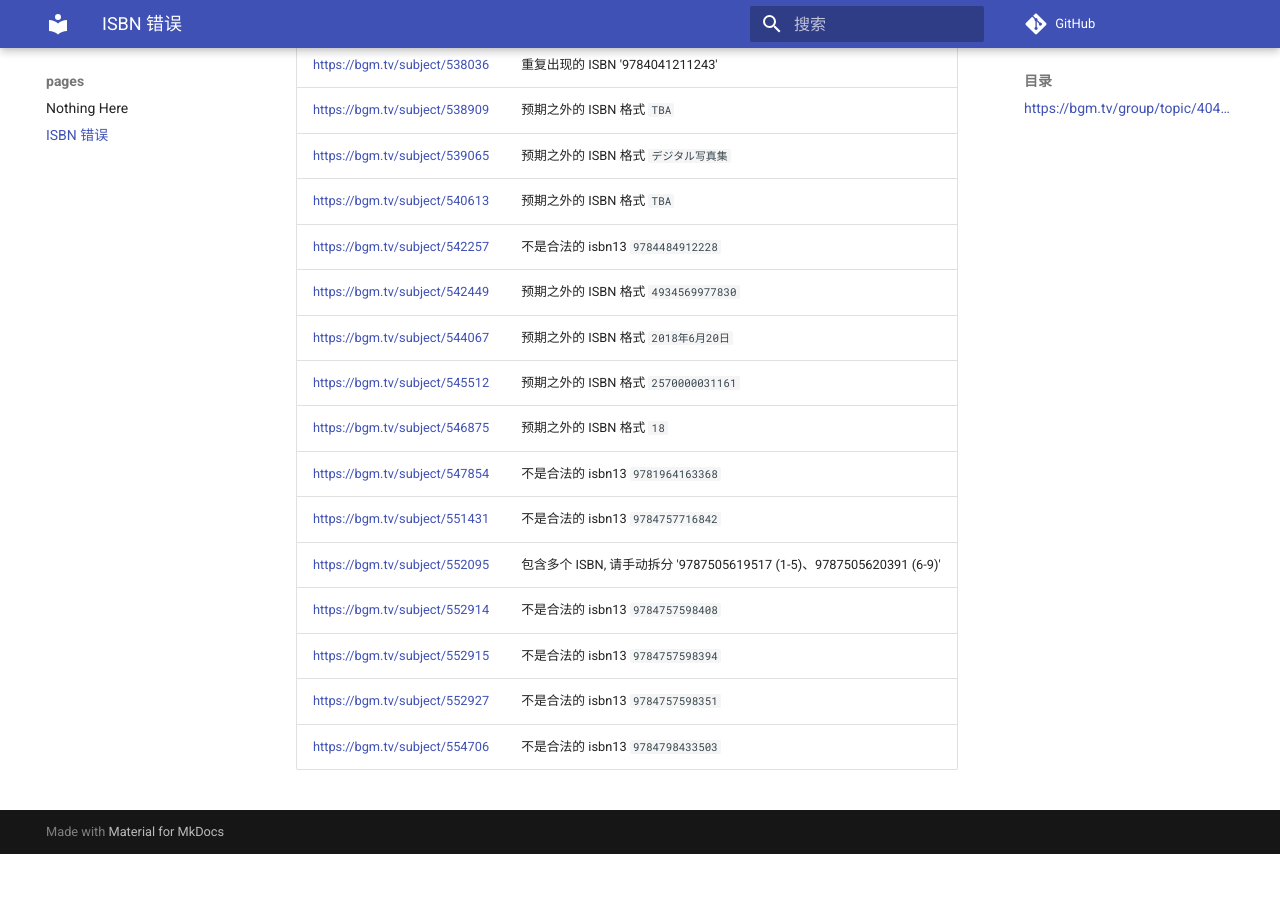
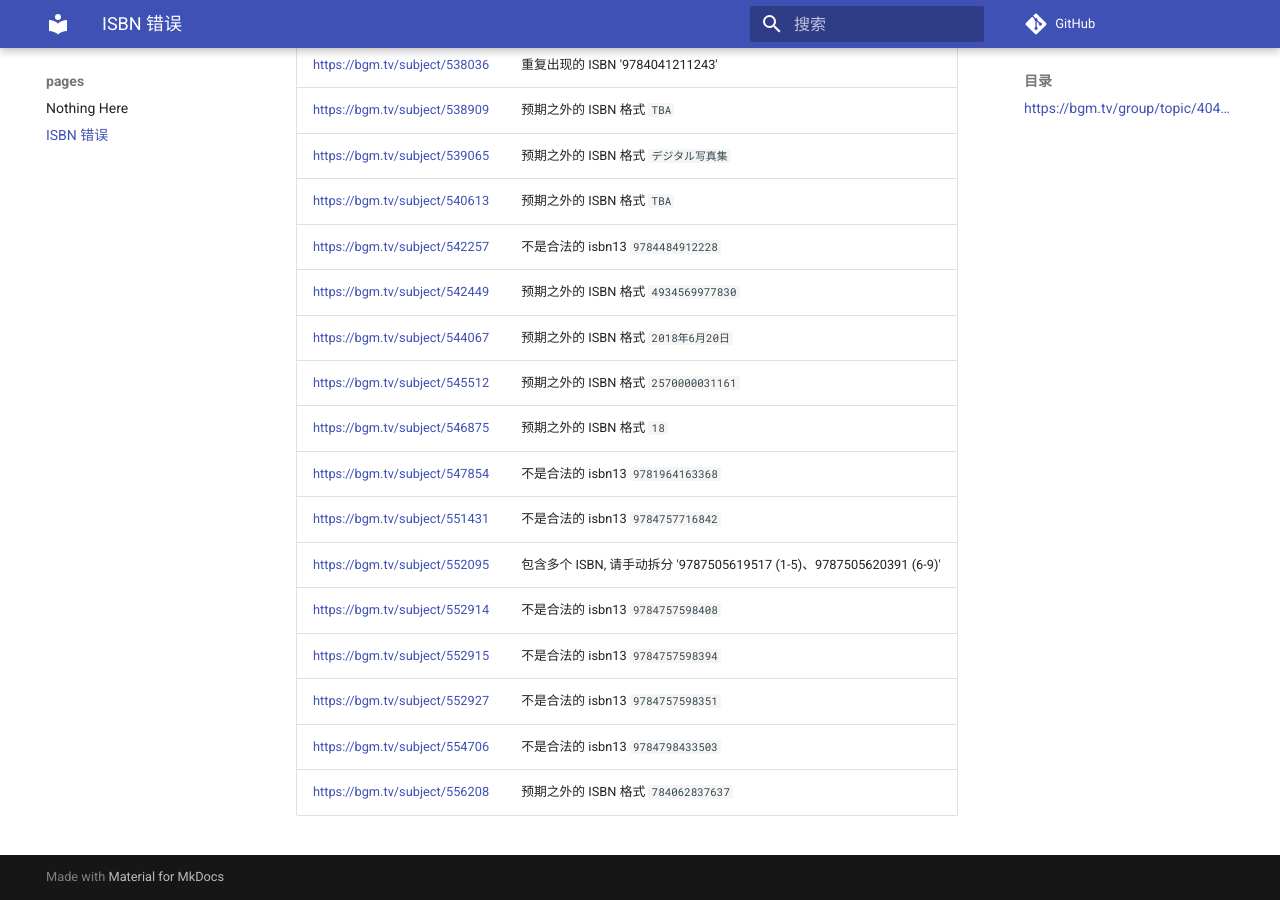
Before and after one commit to trim21/bangumi-pages, an MkDocs documentation site: the page built from docs/isbn.md, in a window 1280 px wide and 900 px high, scrolled down 6778 px. Built offline with MkDocs 1.6.1 and Material for MkDocs 9.7.7, drawn with Linux system fonts in a browser that asks for light colours; comment, search, counter and statistics services are not loaded; before the commit the page ends 7632 px from its top, so only the background shows below that; part of the change alters nothing that is shown.

Commit message:
update isbn.md

```diff
--- a/docs/isbn.md
+++ b/docs/isbn.md
@@ -1,7 +1,7 @@
 # ISBN 错误
 ## <https://bgm.tv/group/topic/404801>
 
-total 159
+total 160
 
 | url | error |
 | --- |  ---  |
@@ -164,3 +164,4 @@ total 159
 | <https://bgm.tv/subject/552915> | 不是合法的 isbn13 <code>9784757598394</code> |
 | <https://bgm.tv/subject/552927> | 不是合法的 isbn13 <code>9784757598351</code> |
 | <https://bgm.tv/subject/554706> | 不是合法的 isbn13 <code>9784798433503</code> |
+| <https://bgm.tv/subject/556208> | 预期之外的 ISBN 格式 `784062837637` |
```
